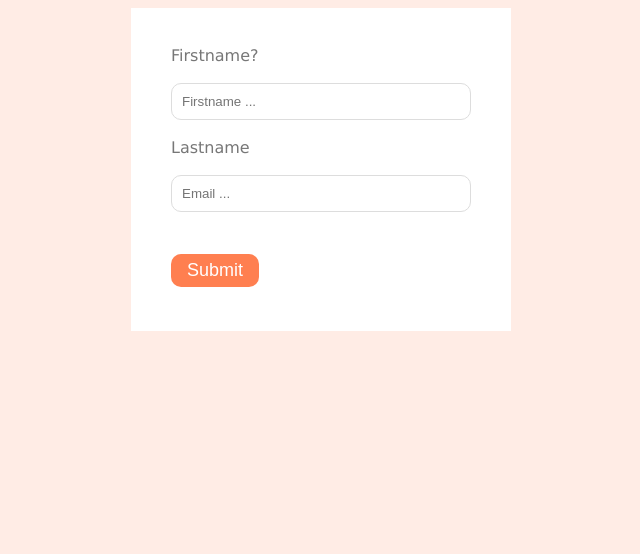
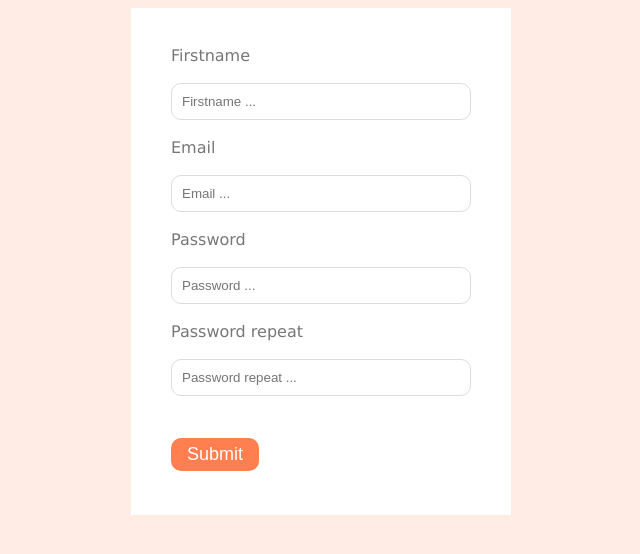
Before and after one commit to piechowiaq/validation-class-oop, a PHP site: page / in a window 1280 px wide. Shown: the top 554 px of the page, without its empty margins (319-959 px from the left). Run offline with PHP 8.4, Linux system fonts and the light colour scheme.

Commit message:
concluding

```diff
--- a/Validator.php
+++ b/Validator.php
@@ -4,13 +4,15 @@ class Validator
 {
     public static function string($value, $min = 1, $max = INF): bool
     {
-        $value = trim($value);
+        $value = htmlspecialchars(stripcslashes(trim($value)));
 
         return strlen($value) >= $min && strlen($value) <= $max;
     }
 
     public static function email($value)
     {
+        $value = htmlspecialchars(stripcslashes(trim($value)));
+
         return filter_var($value, FILTER_VALIDATE_EMAIL);
     }
 
--- a/index.php
+++ b/index.php
@@ -6,27 +6,27 @@ require 'Validator.php';
 
         $errors = [];
 
+        $name = $_POST['firstname'];
+
+        echo "<pre>";
+        var_dump(!$name, strlen($name), empty($name));
+        echo "</pre>";
+        exit;
+
+
         if (! Validator::string($_POST['firstname'], 1, 255)){
             $errors['firstname'] = "Firstname not more th 255 characters is required";
+
         }
 
-
-        if (! Validator::email($_POST['email']) ){
+        if (! Validator::email($_POST['email'])){
             $errors['email'] = "Valid email is required";
         }
 
         if(empty($errors)){
             echo "Data have been submitted";
         }
-
-
-
     }
-
-
-
-
-
 ?>
 <!doctype html>
 <html lang="en">
@@ -41,18 +41,29 @@ require 'Validator.php';
 <body>
    <main>
        <form action="<?= $_SERVER['PHP_SELF'] ?>" method="post">
-           <label for="firstname">Firstname?</label>
+           <label for="firstname">Firstname</label>
            <input type="text" id="firstname" name="firstname" placeholder="Firstname ..." value="<?= $_POST['firstname'] ?? ''?>">
            <?php if (isset($errors['firstname'])) : ?>
                 <p><?= $errors['firstname']?></p>
            <?php endif;?>
 
-           <label for="email">Lastname</label>
+           <label for="email">Email</label>
            <input type="text" id="email" name="email" placeholder="Email ..." value="<?= $_POST['email'] ?? ''?>">
            <?php if (isset($errors['email'])) : ?>
                <p><?= $errors['email']?></p>
            <?php endif;?>
 
+           <label for="password">Password</label>
+           <input type="password" id="password" name="password" placeholder="Password ..." value="<?= $_POST['password'] ?? ''?>">
+           <?php if (isset($errors['password'])) : ?>
+               <p><?= $errors['password']?></p>
+           <?php endif;?>
+
+           <label for="password-repeat">Password repeat</label>
+           <input type="password" id="password-repeat" name="password-repeat" placeholder="Password repeat ..." value="<?= $_POST['password-repeat'] ?? ''?>">
+           <?php if (isset($errors['password-repeat'])) : ?>
+               <p><?= $errors['password-repeat']?></p>
+           <?php endif;?>
            <button type="submit">Submit</button>
        </form>
    </main>
```
